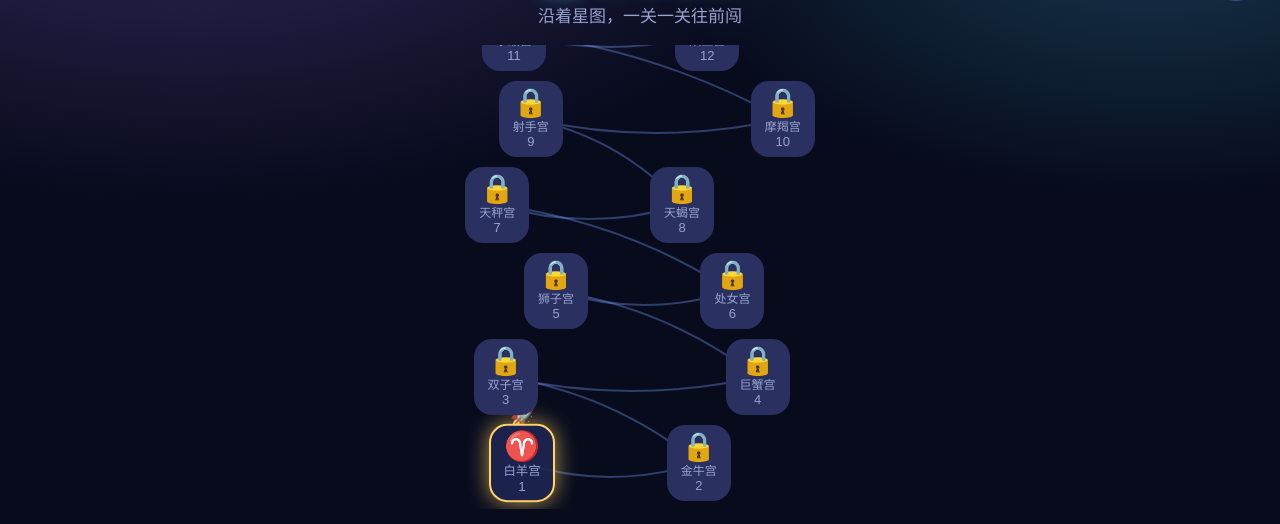
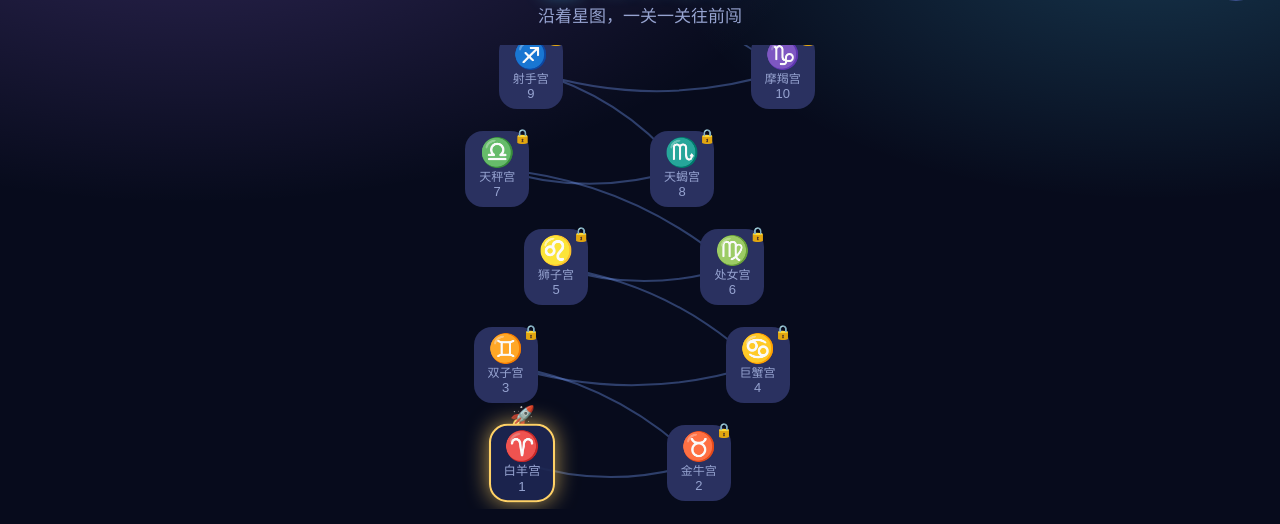
Before and after one commit to WayneOffice/WayneSoft.Games, a website: page index.html in a window 1280 px wide. Shown: the part 75-599 px from the top of the page. Drawn offline with Linux system fonts and the light colour scheme.

Commit message:
fix: 未解锁节点保留星座符号，锁降为角标；曲线弧度随段长变化
- 星座符号常显，锁作为角标叠加，aria-label 补充未解锁状态
- 行距 10px → 22px，避免飞船压住上一行徽章
- 恢复 .star-node-button 的过渡
- 曲线弯折比例 0.22/28 → 0.16/44，弧度不再恒定

```diff
--- a/index.html
+++ b/index.html
@@ -174,7 +174,9 @@
         padding: 0;
         display: grid;
         grid-template-columns: 1fr;
-        row-gap: 10px;
+        /* Wide enough that the rocket on a selected palace (top: -22px) clears
+           the star badge of the row above it. */
+        row-gap: 22px;
       }
 
       .star-node {
@@ -205,6 +207,16 @@
         line-height: 1;
       }
 
+      /* A corner badge, not the main content: a locked palace still shows the
+         zodiac symbol it will hold, so the climb reads as twelve houses. */
+      .star-node-lock {
+        position: absolute;
+        top: -4px;
+        right: -4px;
+        font-size: 14px;
+        line-height: 1;
+      }
+
       .star-node-name {
         font-size: 12px;
         color: var(--text-dim);
@@ -224,6 +236,8 @@
       }
 
       .star-node-button {
+        /* The lock badge is absolutely positioned against this button. */
+        position: relative;
         /* min-width, not width: the constellation name (白羊宫) is wider than
            64px and must not overflow the rounded border. */
         min-width: var(--touch-target);
@@ -239,6 +253,7 @@
         background: var(--space-panel);
         color: var(--text-bright);
         cursor: pointer;
+        transition: transform 0.12s ease, box-shadow 0.12s ease;
       }
 
       .star-node.is-pope .star-node-button {
@@ -1786,6 +1801,7 @@
     const STAR_MAP_STATE_LOCKED = 'is-locked';
     const STAR_MAP_STATE_JUST_CLEARED = 'is-just-cleared';
     const LOCKED_ICON = '🔒';
+    const STAR_MAP_LOCKED_LABEL_SUFFIX = '（未解锁）';
     const CHALLENGE_BEST_SCORE_TEMPLATE = '最高 {score} 题';
     const CHALLENGE_UNPLAYED_TEXT = '60 秒内答对越多越好';
 
@@ -1874,15 +1890,25 @@
       button.type = 'button';
       button.className = 'star-node-button';
       button.disabled = !isUnlocked;
+      const label = `第 ${levelId} 关 ${starNodeName(levelId)} ${LEVEL_TITLES[levelId]}`;
+      // The lock badge is decorative (aria-hidden is not enough: the padlock is
+      // the only signal that a level cannot be opened), so the label says it.
       button.setAttribute(
         'aria-label',
-        `第 ${levelId} 关 ${starNodeName(levelId)} ${LEVEL_TITLES[levelId]}`,
+        isUnlocked ? label : `${label}${STAR_MAP_LOCKED_LABEL_SUFFIX}`,
       );
       button.addEventListener('click', () => selectLevel(levelId));
 
       const glyph = document.createElement('span');
       glyph.className = 'star-node-glyph';
-      glyph.textContent = isUnlocked ? starNodeGlyph(levelId) : LOCKED_ICON;
+      glyph.textContent = starNodeGlyph(levelId);
+
+      // The lock marks the state; it must not replace the constellation, or a
+      // child cannot see which of the twelve houses they are climbing toward.
+      const lock = document.createElement('span');
+      lock.className = 'star-node-lock';
+      lock.textContent = LOCKED_ICON;
+      lock.hidden = isUnlocked;
 
       const name = document.createElement('span');
       name.className = 'star-node-name';
@@ -1892,7 +1918,7 @@
       number.className = 'star-node-number';
       number.textContent = String(levelId);
 
-      button.append(glyph, name, number);
+      button.append(glyph, name, number, lock);
       item.appendChild(button);
 
       if (isLevelCleared(levelId)) {
@@ -1930,9 +1956,9 @@
       elementById('star-map-lines').replaceChildren();
     }
 
-    const CURVE_BEND_RATIO = 0.22;
+    const CURVE_BEND_RATIO = 0.16;
     const MIN_CURVE_BEND_PX = 8;
-    const MAX_CURVE_BEND_PX = 28;
+    const MAX_CURVE_BEND_PX = 44;
 
     // A quadratic Bezier whose control point is pushed off the midpoint
     // perpendicular to the segment, so every hop bows like a road instead of
```
